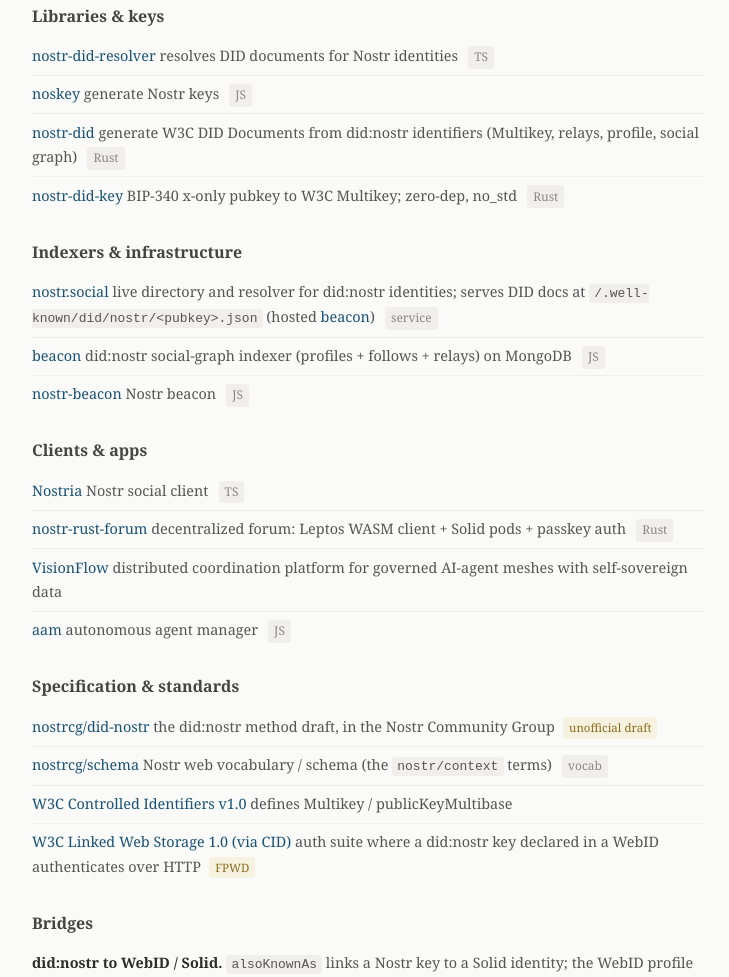
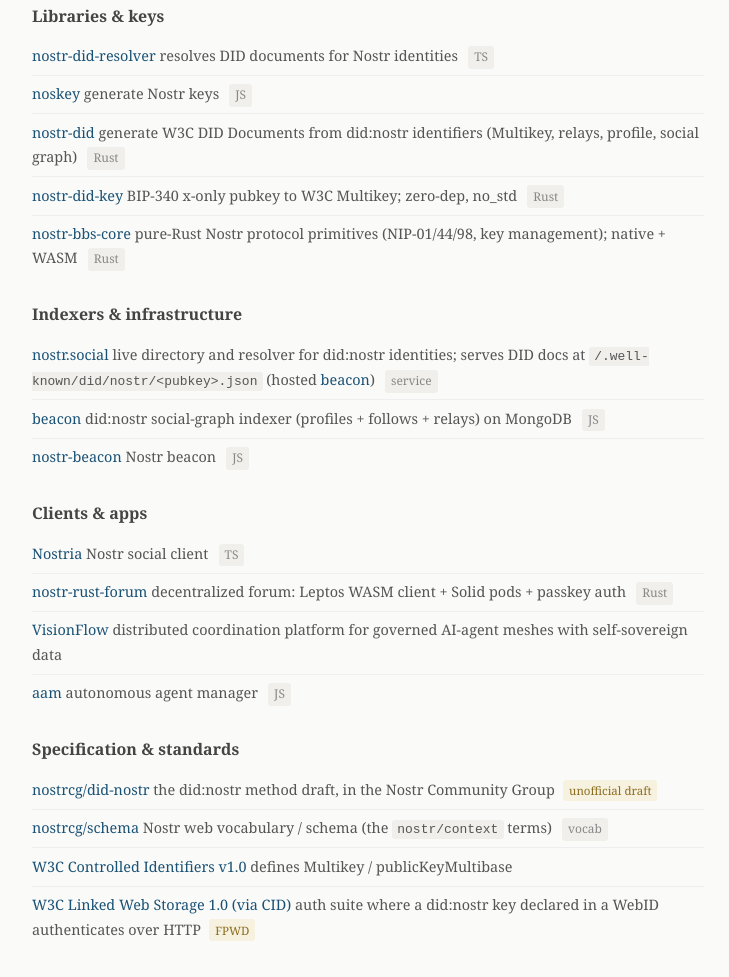
Before and after one commit to did-nostr/did-nostr.github.io, a plain HTML site: page index.html in a window 1280 px wide. Shown: the part 1948-2925 px from the top of the page, without its empty margins (272-1001 px from the left). Drawn offline with Linux system fonts and the light colour scheme.

Commit message:
ecosystem: add nostr-bbs-core (DreamLab-AI Rust Nostr primitives)

```diff
--- a/index.html
+++ b/index.html
@@ -300,6 +300,9 @@
       <li><a href="https://github.com/sirraya-labs/nostr-did-key">nostr-did-key</a>
         <span class="desc">BIP-340 x-only pubkey to W3C Multikey; zero-dep, no_std</span>
         <span class="lang">Rust</span></li>
+      <li><a href="https://github.com/DreamLab-AI/nostr-bbs-core">nostr-bbs-core</a>
+        <span class="desc">pure-Rust Nostr protocol primitives (NIP-01/44/98, key management); native + WASM</span>
+        <span class="lang">Rust</span></li>
     </ul>
   </div>
 
```
